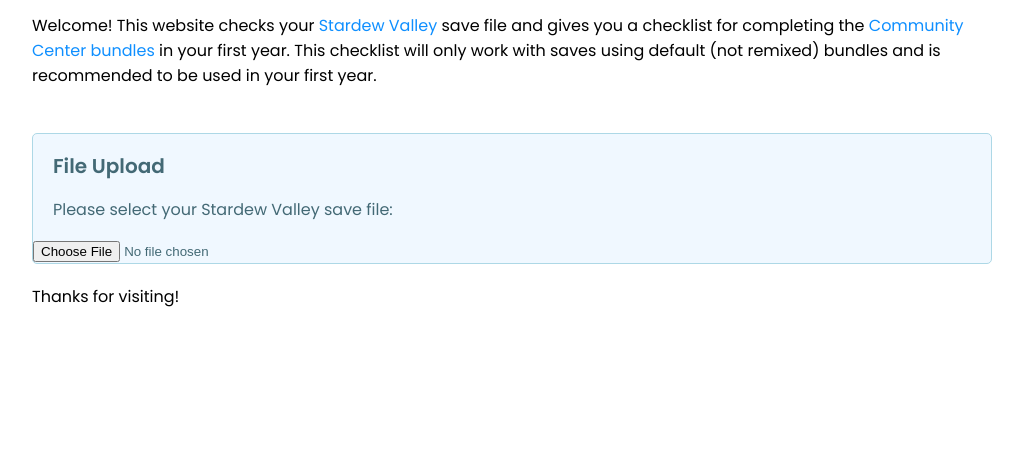
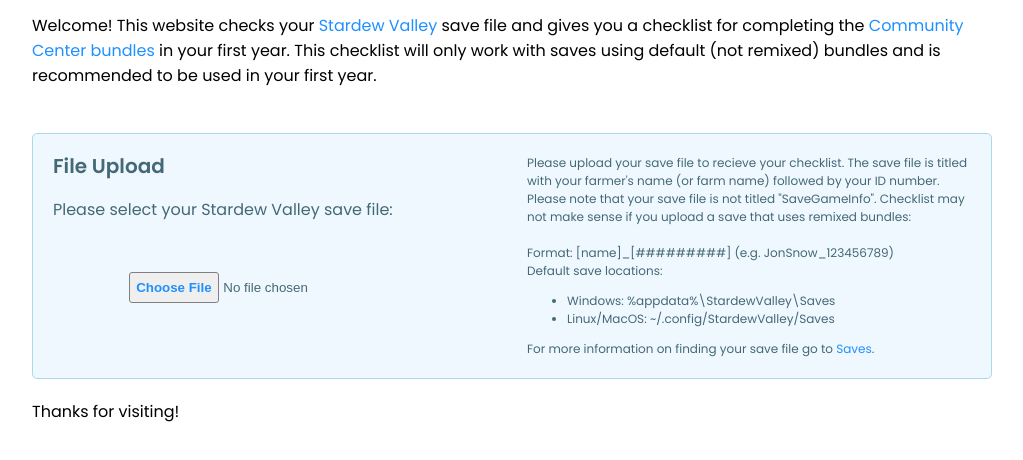
Before and after one commit to allison-no/stardew_checklist, a plain HTML site: page index.html in a window 1280 px wide. Shown: the part 98-558 px from the top of the page, without its empty margins (128-1151 px from the left). Drawn offline with nearby package versions, Linux system fonts and the light colour scheme.

Commit message:
Fixing up resizing for smaller screens

```diff
--- a/app/css/index.css
+++ b/app/css/index.css
@@ -1,3 +1,4 @@
+/* main css */
 body {
     font-family: Poppins, Lato, sans-serif;
     margin: 40px 0px;
@@ -13,7 +14,7 @@ p {
 
 p a {
     text-decoration: none;
-    color: #0f8fff;
+    color: dodgerblue;
 }
 
 h2 {
@@ -23,6 +24,7 @@ h2 {
     margin-right: 20px;
 }
 
+/* heading css */
 .heading {
     display: flex;
     flex-direction: row;
@@ -68,8 +70,9 @@ h2 {
     transform: translate(0, -6px) rotate(45deg);
 }
 
+/* file upload css */
 .file_upload {
-    display: block;
+    display: flex;
     margin: 20px;
     background-color: aliceblue;
     border: 1px solid lightblue;
@@ -77,14 +80,44 @@ h2 {
     color: rgb(67, 105, 117);
 }
 
+.left_file {
+    display: block;
+    width: 50%;
+}
+
+.right_file {
+    display: block;
+    font-size: 12px;
+    width: 50%;
+    padding: 20px 20px 20px 50px;
+}
+
+.right_file a {
+    text-decoration: none;
+    color: dodgerblue;
+}
+
+input::file-selector-button {
+    font-weight: bold;
+    color: dodgerblue;
+    padding: 0.5em;
+    border: thin solid grey;
+    border-radius: 3px;
+    cursor: pointer;
+}
+
 #main {
     transition: margin-left .5s;
 }
 
+/* smaller screen css */
 @media screen and (max-width: 675px) {
     .heading a:first-child {display: none;}
     .heading .icon_heading {
         float: left;
         display: block;
     }
+    .file_upload { flex-wrap: wrap; }
+    .file_upload .left_file { flex-basis: 100%; }
+    .file_upload .right_file { flex-basis: 100%; padding: 20px;}
 }
--- a/app/css/menu.css
+++ b/app/css/menu.css
@@ -1,3 +1,4 @@
+/* CSS for side menu */
 .sidenav {
     height: 100%;
     width: 0;
--- a/app/js/checklist.js
+++ b/app/js/checklist.js
@@ -22,7 +22,7 @@ window.onload = function() {
     function fileprocess(evt) {
 		var file = evt.target.files[0];
 		var saveRead = new FileReader();
-        var output = "<h2>Results</h2>\n";
+        var output = "";
 
 		saveRead.onload = function(e) {
             var output = document.getElementById('out').innerHTML;
--- a/index.html
+++ b/index.html
@@ -44,10 +44,26 @@
             </p>
 
             <div class="file_upload">
-                <h2>File Upload</h2>
-                <p>Please select your Stardew Valley save file:</p>
+                <div class="left_file">
+                    <h2>File Upload</h2>
+                    <p>Please select your Stardew Valley save file:</p>
+                    <div style = "display: flex; justify-content: center; margin-top: 50px;">
+                        <input type="file" id="file_select" />
+                    </div>
+                </div>
 
-                <input type="file" id="file_select" />
+                <div class = "right_file">
+                    Please upload your save file to recieve your checklist. The save file is titled with your farmer's name (or farm name) followed by
+                    your ID number. Please note that your save file is not titled "SaveGameInfo". Checklist may not make sense if you upload a save that uses
+                    remixed bundles: <br> <br>
+                    Format: [name]_[#########] (e.g. JonSnow_123456789) <br>
+                    Default save locations: <br>
+                    <ul>
+                        <li>Windows: %appdata%\StardewValley\Saves</li>
+                        <li>Linux/MacOS: ~/.config/StardewValley/Saves</li>
+                    </ul>
+                    For more information on finding your save file go to <a href="https://stardewvalleywiki.com/Saves">Saves</a>.
+                </div>
             </div>
             <output id="out"> </output>
             <p> Thanks for visiting!</p>
```
